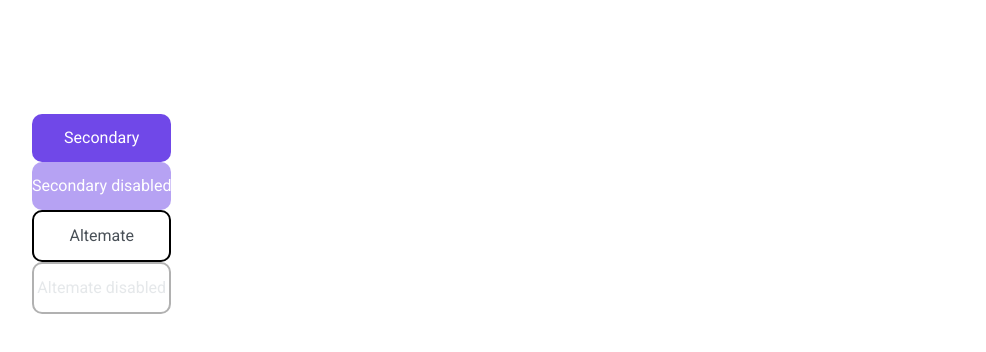
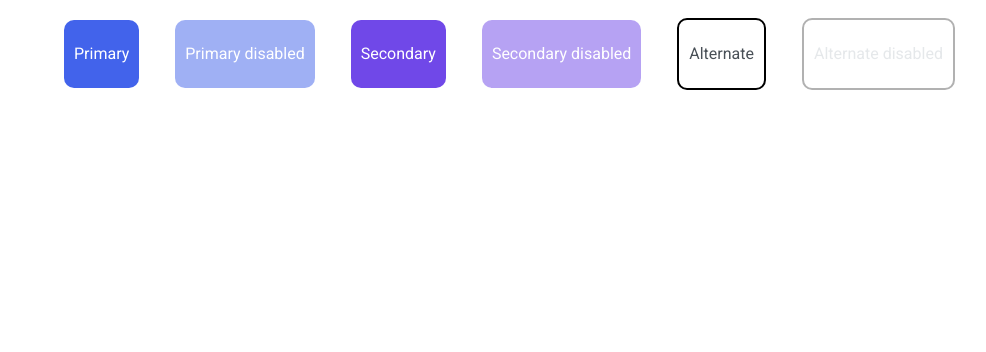
Before and after one commit to js-tasks-ru/htmlcss-20240216_ea-shreyner, a website: page 03-lection1/01-button/index.html in a window 1280 px wide. Shown: the whole page, without its empty margins (18-1004 px from the left). Drawn offline with Linux system fonts and the light colour scheme.

Commit message:
corrected my homework attempt 1.2

```diff
--- a/03-lection1/01-button/button.css
+++ b/03-lection1/01-button/button.css
@@ -12,8 +12,6 @@
     padding: 10px;
     display: inline-block;
     text-align: center;
-    line-height: ;
-
     font-family: 'Roboto', sans-serif;
     font-size: 16px;
     margin-left: 32px;
--- a/03-lection1/01-button/index.html
+++ b/03-lection1/01-button/index.html
@@ -6,13 +6,15 @@
         <link rel="stylesheet" href="./button.css">
     </head>
     <body>
-        <div class="btn">
-            <div class="btn__primary">Primary</div>
-            <div class="btn__primary-disabled">Primary disabled</div>
-            <div class="btn_secondary">Secondary</div>
-            <div class="btn_secondary-disabled">Secondary disabled</div>
-            <div class="btn_alternate">Altemate</div>
-            <div class="btn_alternate-disabled">Altemate disabled</div>
+        <div class="container">
+            <div class="btn">
+                <div class="btn btn_primary">Primary</div>
+                <div class="btn btn_primary-disabled">Primary disabled</div>
+                <div class="btn btn_secondary">Secondary</div>
+                <div class="btn btn_secondary-disabled">Secondary disabled</div>
+                <div class="btn btn_alternate">Alternate</div>
+                <div class="btn btn_alternate-disabled">Alternate disabled</div>
+            </div>
         </div>
     </body>
 </html>
```
